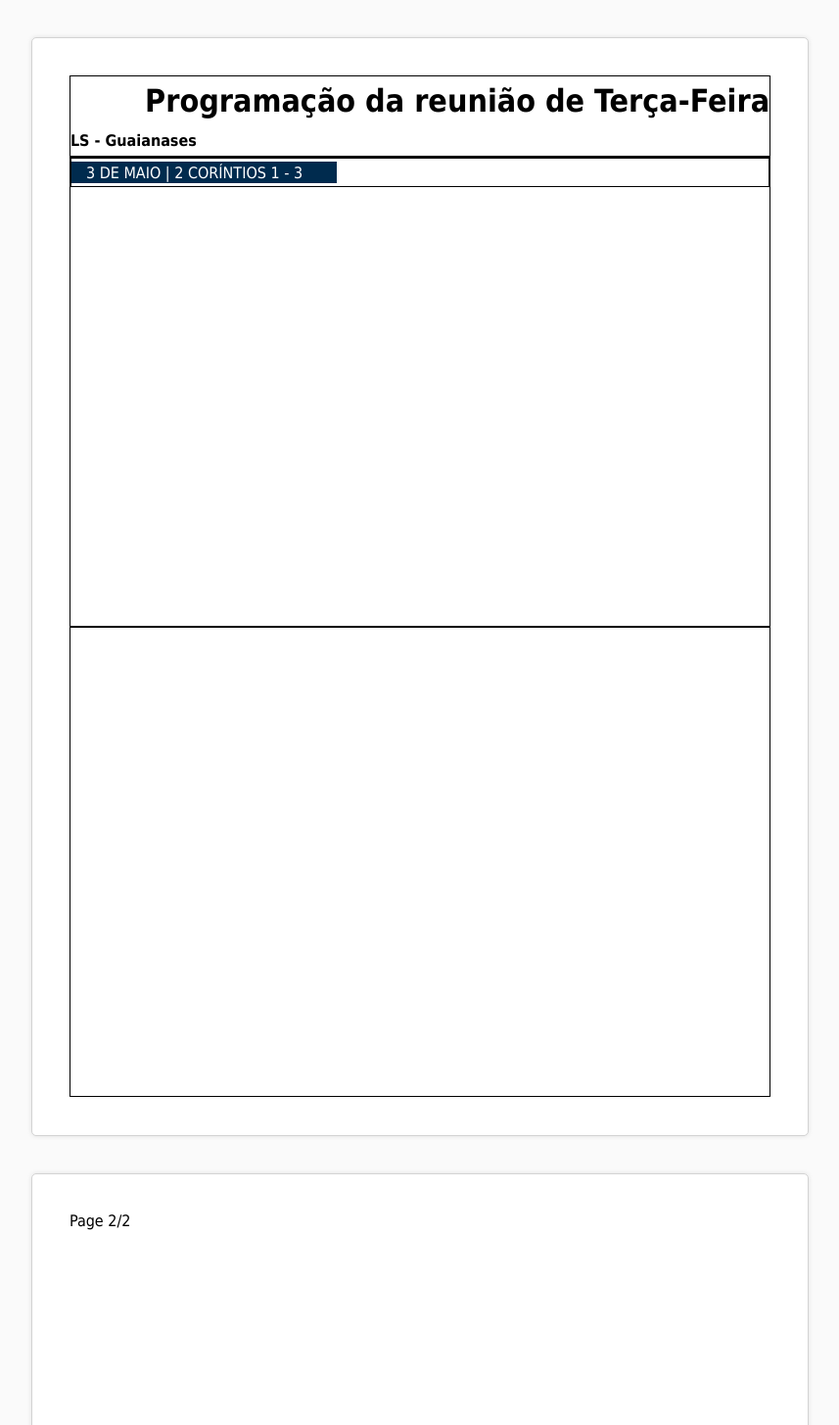
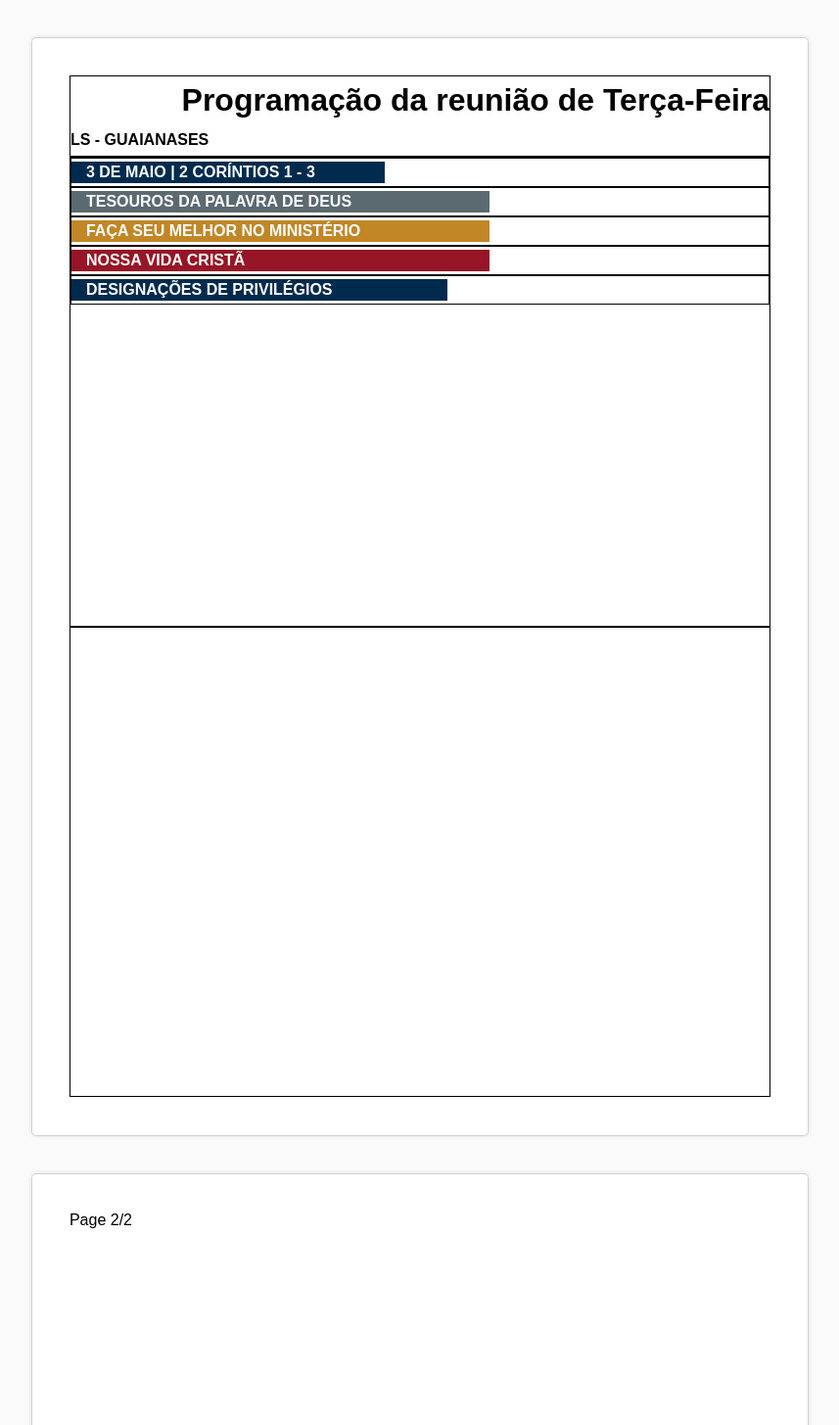
Before and after one commit to Tibiotas/ls-listas-generate-digital, a Flask app: page /lista in a window 1280 px wide. Shown: the top 1455 px of the page at 98% size, without its empty margins (211-1068 px from the left). Run offline with Flask 2, Linux system fonts and the light colour scheme.

Commit message:
ajustando titulos

```diff
--- a/static/css/mwb.css
+++ b/static/css/mwb.css
@@ -1,4 +1,4 @@
-.title {
+.subpage > .title {
     display: flex;
     border: 1px solid black;
     height: 8%;
@@ -6,7 +6,7 @@
     justify-content: space-around;
 }
 
-.title h1 {
+.subpage > .title h1 {
     text-align: right;
 }
 
@@ -14,23 +14,38 @@
     display: flex;
     border: 1px solid black;
     height: 46%;
+    flex-direction: column;
 }
 .semana .row-1 {
     border: 1px solid black;
     height: 30px;
     padding: 3px 0;
 }
-.semana .row-1 .data {
-    display: flex;
-}
-.semana .row-1 .data label{
+.semana .row .title label{
     flex-direction: column;
     display: flex;
     justify-content: center;
     padding-left: 15px;
-    padding-right: 35px;
-    background-color: rgb(0, 43, 78);
     color: #fff;
+    width: 100%;
+    font-weight: bold;
+}
+.semana .row .data label{
+    background-color: #002b4e;
+    width: 75%
+}
+.semana .row .tesouros label{
+    background-color: #5a6a70;
+}
+.semana .row .faca-seu-melhor label{
+    background-color: #c18626;
+}
+.semana .row .vida-crista label{
+    background-color: #961526;
+}
+.semana .row .designacoes label{
+    background-color: #002b4e;
+    width: 90%
 }
 .semana .row-1 .presidencia {
 }
@@ -41,6 +56,7 @@
     width: 100%;
 }
 .row .col {
+    display: flex;
     height: 100%;
 }
 .row .col:first-child {
--- a/templates/index.html
+++ b/templates/index.html
@@ -18,12 +18,44 @@
             <div class="subpage">
                 <div class="title">
                     <h1>Programação da reunião de Terça-Feira</h1>
-                    <h4>LS - Guaianases</h4>
+                    <h4>LS - GUAIANASES</h4>
                 </div>
                 <div class="semana">
                     <div class="row row-1">
-                        <div class="col data">
+                        <div class="col data title">
                             <label>3 DE MAIO | 2 CORÍNTIOS 1 - 3</label>
+                        </div>
+                        <div class="col presidencia">
+
+                        </div>
+                    </div>
+                    <div class="row row-1">
+                        <div class="col tesouros title">
+                            <label>TESOUROS DA PALAVRA DE DEUS</label>
+                        </div>
+                        <div class="col presidencia">
+
+                        </div>
+                    </div>
+                    <div class="row row-1">
+                        <div class="col faca-seu-melhor title">
+                            <label>FAÇA SEU MELHOR NO MINISTÉRIO</label>
+                        </div>
+                        <div class="col presidencia">
+
+                        </div>
+                    </div>
+                    <div class="row row-1">
+                        <div class="col vida-crista title">
+                            <label>NOSSA VIDA CRISTÃ</label>
+                        </div>
+                        <div class="col presidencia">
+
+                        </div>
+                    </div>
+                    <div class="row row-1">
+                        <div class="col designacoes title">
+                            <label>DESIGNAÇÕES DE PRIVILÉGIOS</label>
                         </div>
                         <div class="col presidencia">
 
@@ -44,7 +76,7 @@
             margin: 0;
             padding: 0;
             background-color: #FAFAFA;
-            font: 12pt "Tahoma";
+            font: 12pt "Arial";
         }
         h1, h2, h3, h4, h5, h6 {
             margin: 0;
```
